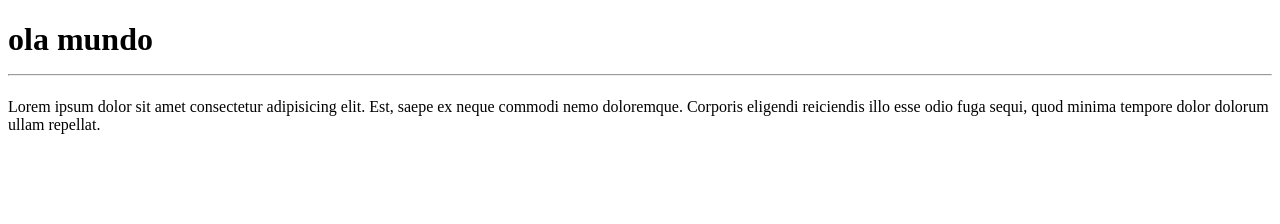
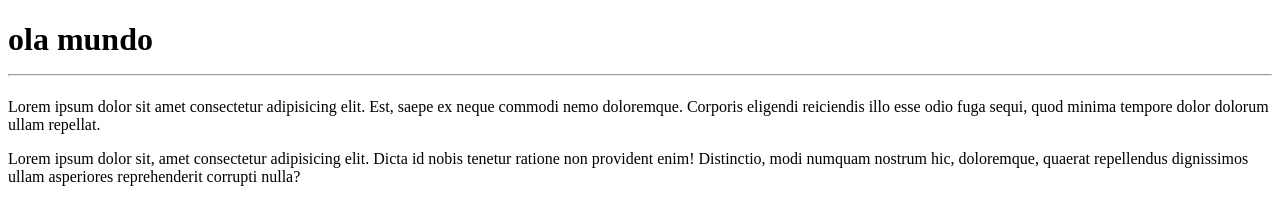
Before and after one commit to KaikCestari/Ola-mundo, a plain HTML site: page site-exemplo/index.html in a window 1280 px wide. Drawn offline with Linux system fonts and the light colour scheme.

Commit message:
adicionei um paragrafo

```diff
--- a/site-exemplo/index.html
+++ b/site-exemplo/index.html
@@ -11,6 +11,9 @@
         <hr>
     </h1>
     <p>Lorem ipsum dolor sit amet consectetur adipisicing elit. Est, saepe ex neque commodi nemo doloremque. Corporis eligendi reiciendis illo esse odio fuga sequi, quod minima tempore dolor dolorum ullam repellat.</p>
+    <p>
+        Lorem ipsum dolor sit, amet consectetur adipisicing elit. Dicta id nobis tenetur ratione non provident enim! Distinctio, modi numquam nostrum hic, doloremque, quaerat repellendus dignissimos ullam asperiores reprehenderit corrupti nulla?
+    </p>
 
 </body>
 </html>
```
